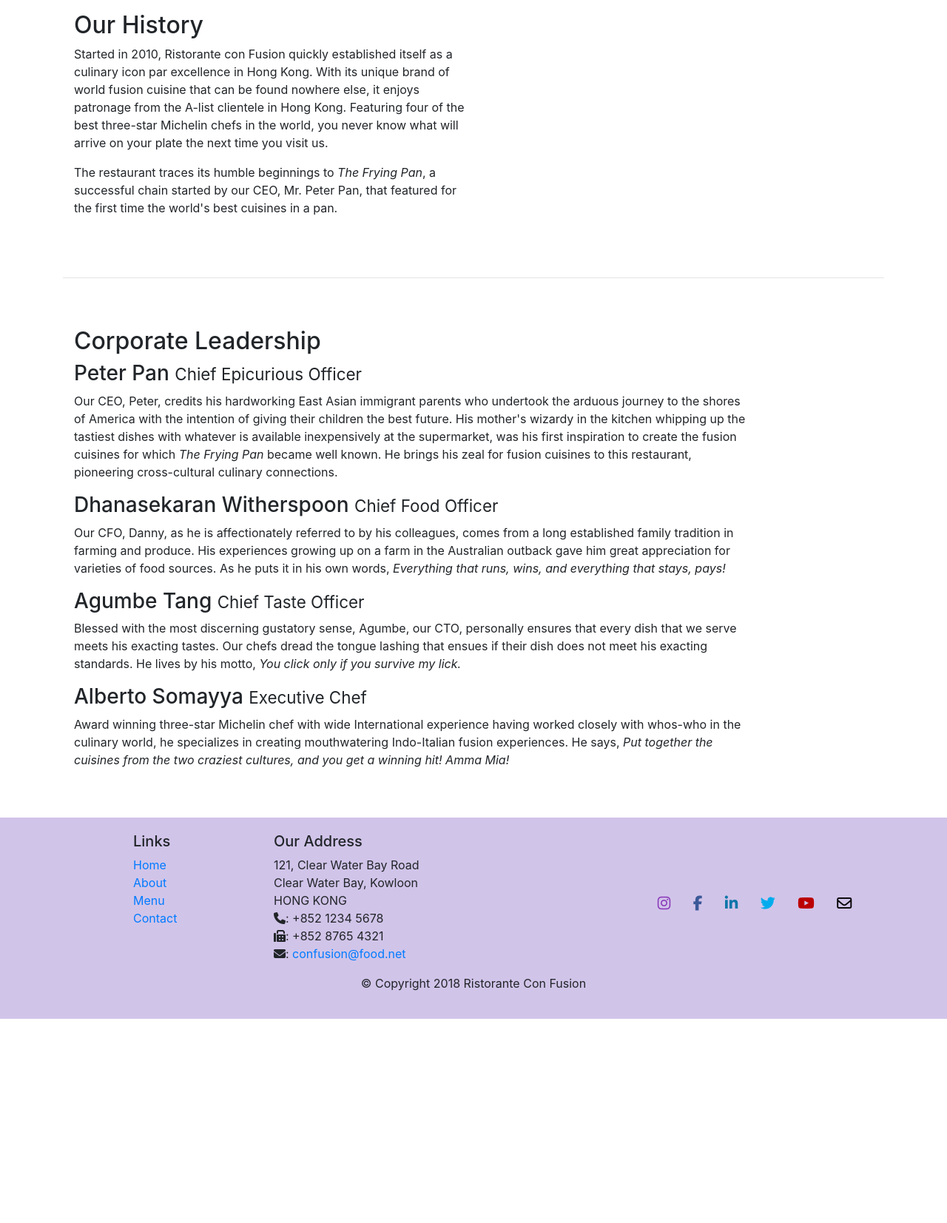
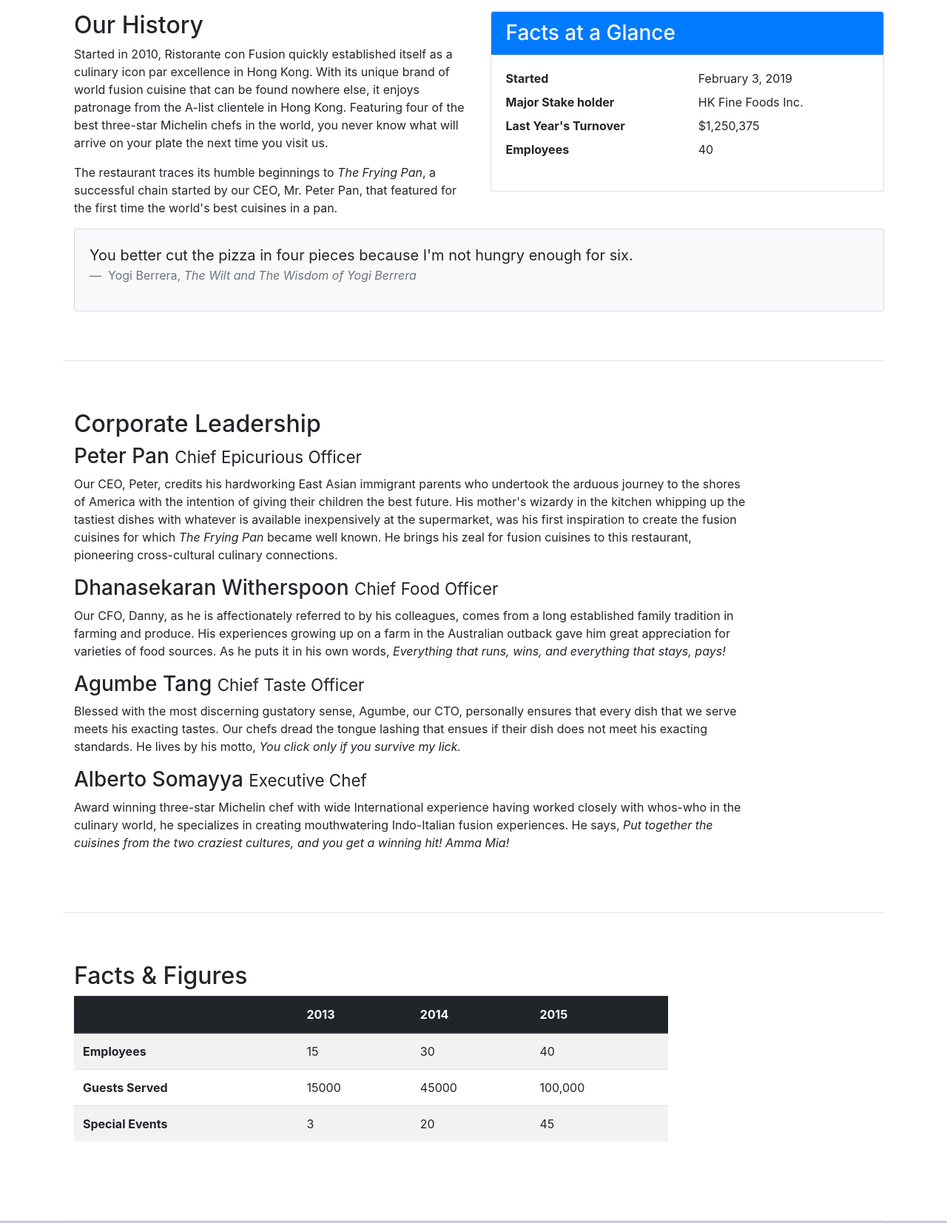
Before and after one commit to domxavier/restaurants_website, a website: page aboutus.html in a window 1280 px wide. Shown: the part 500-2153 px from the top of the page at 74% size. Before the commit the page ends 1877 px from the top, so only its background shows below. Drawn offline with nearby package versions, Linux system fonts and the light colour scheme.

Commit message:
Added Cards and a Table

```diff
--- a/aboutus.html
+++ b/aboutus.html
@@ -77,6 +77,35 @@
                     a successful chain started by our CEO, Mr. Peter Pan, that featured for
                     the first time the world's best cuisines in a pan.</p>
             </div>
+            <div class="col-sm">
+                <div class="card">
+                    <h3 class="card-header bg-primary text-white"> Facts at a Glance</h3>
+                    <div class="card-body">
+                        <dl class="row">
+                            <dt class="col-6"> Started </dt>
+                            <dd class="col-6"> February 3, 2019</dd>
+                            <dt class="col-6"> Major Stake holder </dt>
+                            <dd class="col-6"> HK Fine Foods Inc. </dd>
+                            <dt class="col-6"> Last Year's Turnover </dt>
+                            <dd class="col-6"> $1,250,375 </dd>
+                            <dt class="col-6"> Employees </dt>
+                            <dd class="col-6"> 40 </dd>
+                        </dl>
+                    </div>
+                </div>
+            </div>
+            <div class="col-12">
+                <div class="card card-body bg-light">
+                    <blockquote class="blockquote">
+                        <p class="mb-0"> You better cut the pizza in four pieces
+                            because I'm not hungry enough for six.
+                        </p>
+                        <footer class="blockquote-footer">
+                            Yogi Berrera, <cite title="Source Title"> The Wilt and The Wisdom of Yogi Berrera</cite>
+                        </footer>
+                    </blockquote>
+                </div>
+            </div>
             <div class="row">
                 <hr>
             </div>
@@ -125,7 +154,51 @@
                     get a winning hit! Amma Mia!</em></p>
                 </div>
             </div>
-       </div>
+        </div>
+
+        <hr>
+
+        <div class="row row-content">
+            <div class="col-12 col-sm-9">
+                <h2> Facts &amp; Figures </h2>
+                <div class="table-responsive">
+                    <table class="table table-striped">
+                        <thead class="thead-dark">
+                            <tr>
+                                <th>&nbsp;</th>
+                                <th>2013</th>
+                                <th>2014</th>
+                                <th>2015</th>
+                            </tr>
+                        </thead>
+
+                        <tbody>
+                            <tr>
+                                <th>Employees</th>
+                                <td>15</td>
+                                <td>30</td>
+                                <td>40</td>
+                            </tr>
+                            <tr>
+                                <th>Guests Served</th>
+                                <td>15000</td>
+                                <td>45000</td>
+                                <td>100,000</td>
+                            </tr>
+                            <tr>
+                                <th>Special Events</th>
+                                <td>3</td>
+                                <td>20</td>
+                                <td>45</td>
+                            </tr>
+                        </tbody>
+                    </table>
+                </div>
+            </div>
+            <div class="col-12 col-sm-3">
+
+            </div>
+        </div>
 
     </div>
 
```
Also changed, not shown: contactus.html (+1 -1 lines).
